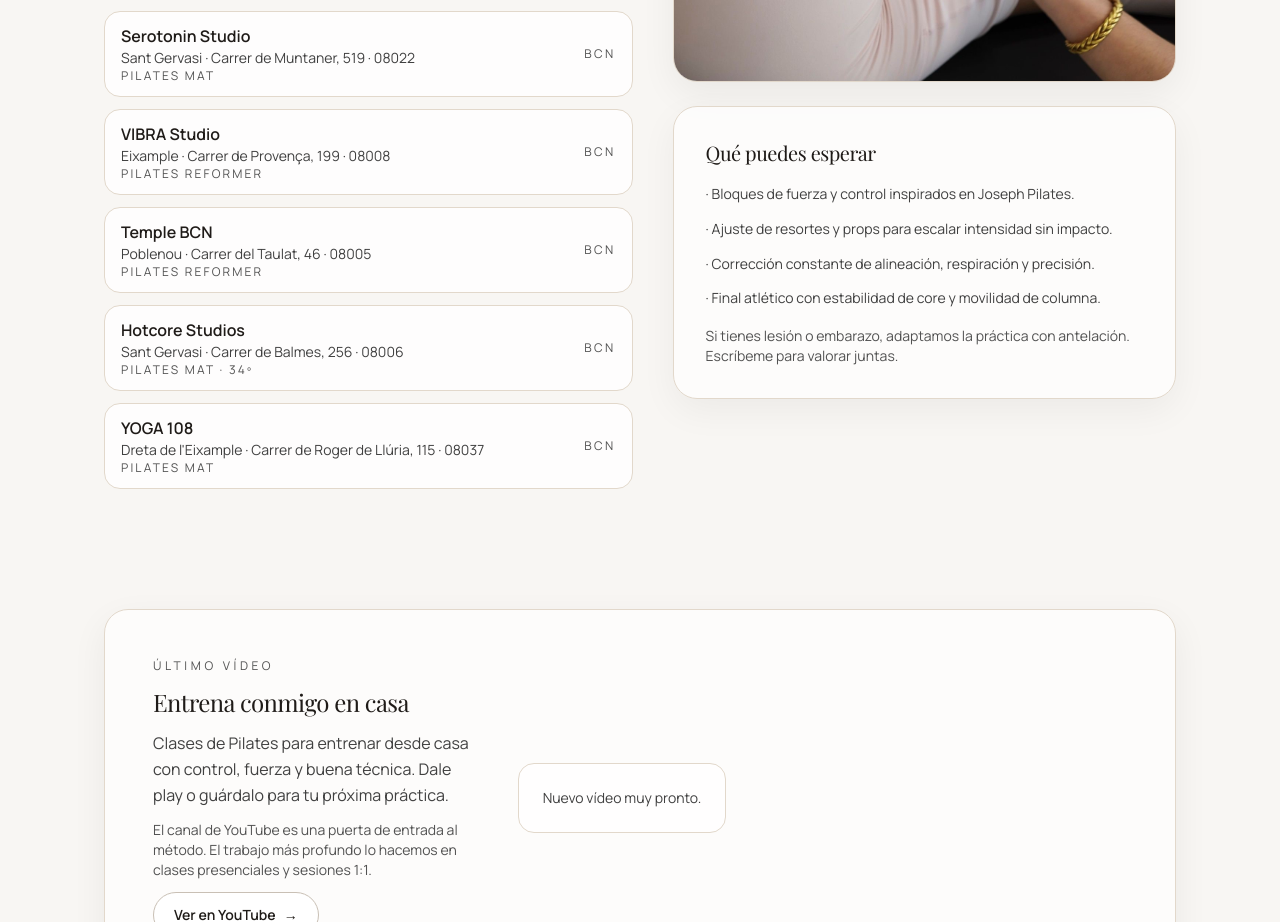
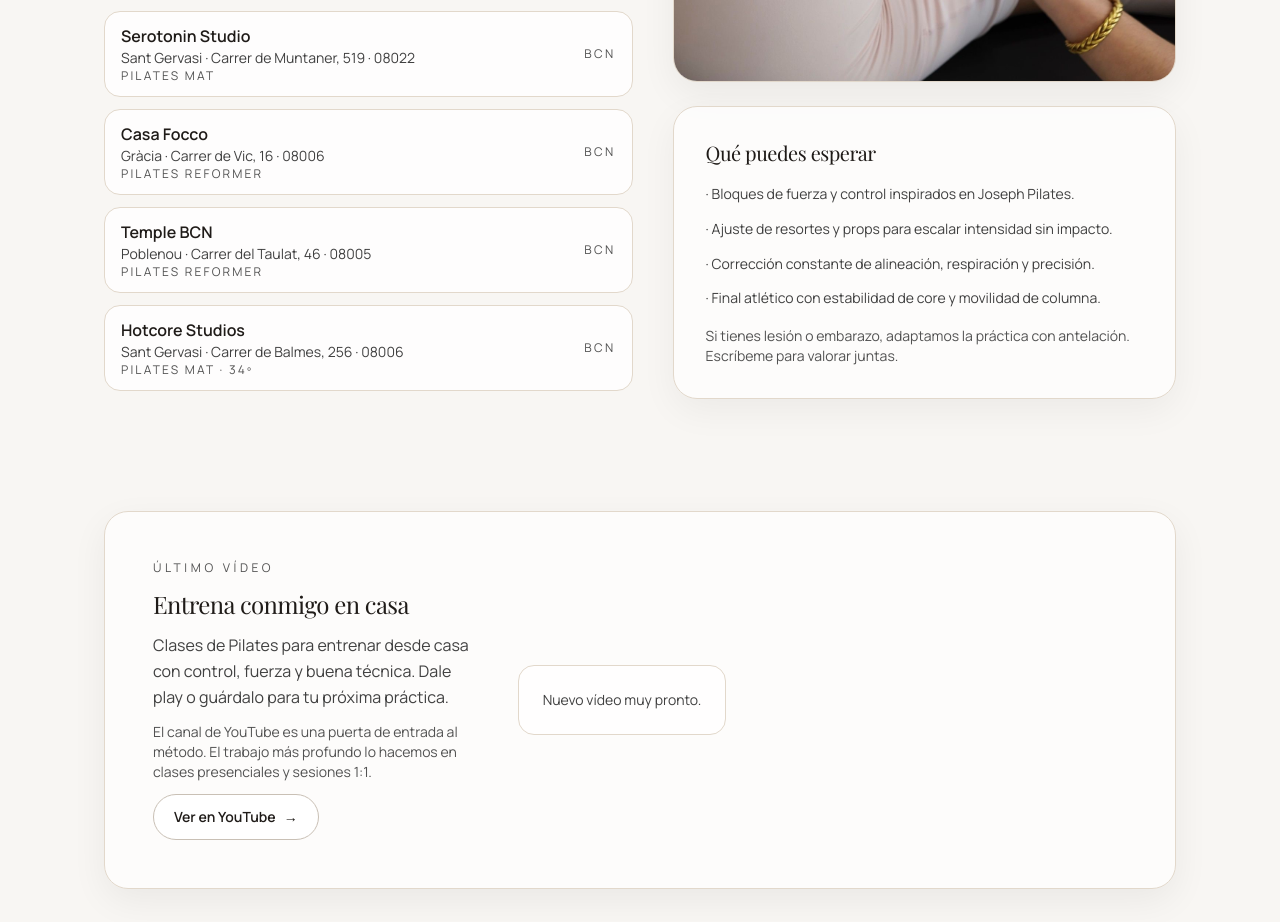
Before and after one commit to anitapilates/anita.pilates, a Next.js app: page / in a window 1280 px wide. Shown: the part 3800-4722 px from the top of the page. Built offline with nearby package versions, Linux system fonts and the light colour scheme; no server answers; a web font is replaced by a local one.

Commit message:
Update page.tsx

```diff
--- a/src/app/page.tsx
+++ b/src/app/page.tsx
@@ -43,9 +43,9 @@
     modalidad: "Pilates Mat",
   },
   {
-    nombre: "VIBRA Studio",
-    barrio: "Eixample",
-    direccion: "Carrer de Provença, 199 · 08008",
+    nombre: "Casa Focco",
+    barrio: "Gràcia",
+    direccion: "Carrer de Vic, 16 · 08006",
     modalidad: "Pilates Reformer",
   },
   {
@@ -59,12 +59,6 @@
     barrio: "Sant Gervasi",
     direccion: "Carrer de Balmes, 256 · 08006",
     modalidad: "Pilates Mat · 34º",
-  },
-  {
-    nombre: "YOGA 108",
-    barrio: "Dreta de l'Eixample",
-    direccion: "Carrer de Roger de Llúria, 115 · 08037",
-    modalidad: "Pilates Mat",
   },
 ];
 
```
